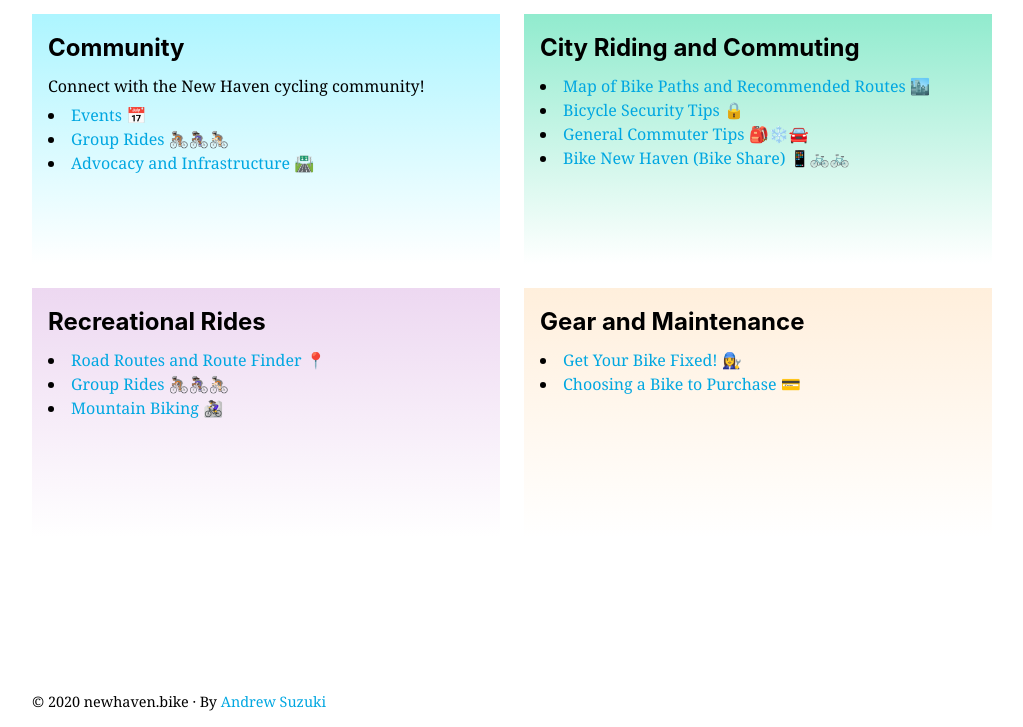
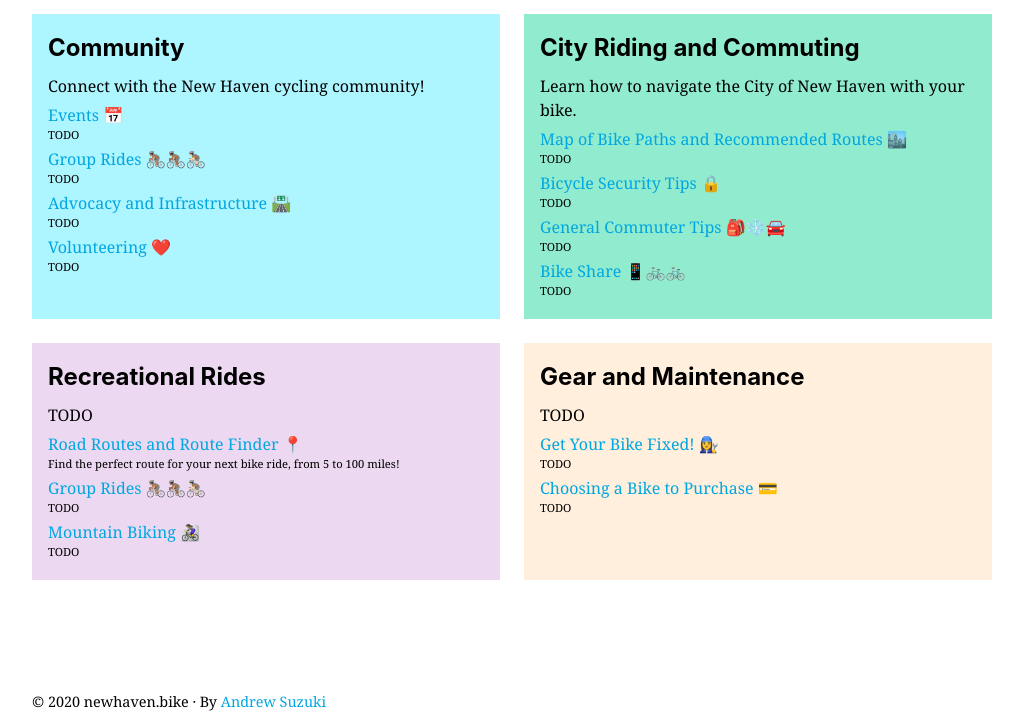
Before and after one commit to andrewsuzuki/newhaven.bike, a Gatsby site: page / in a window 1280 px wide. Shown: the part 73-800 px from the top of the page, without its empty margins (128-1151 px from the left). Built offline with nearby package versions, Linux system fonts and the light colour scheme; Gatsby itself is replaced by a stand-in of ours.

Commit message:
scaffold subcards

```diff
--- a/src/components/header.js
+++ b/src/components/header.js
@@ -12,17 +12,17 @@ const Header = ({ siteTitle }) => (
     <nav className="nav">
       <ul>
         <li>
-          <Link to="/" title="Home">
+          <Link to="/" title="Home" activeClassName="active">
             Home
           </Link>
         </li>
         <li>
-          <Link to="/about" title="About">
+          <Link to="/about" title="About" activeClassName="active">
             About
           </Link>
         </li>
         <li>
-          <Link to="/contact" title="Contact">
+          <Link to="/contact" title="Contact" activeClassName="active">
             Contact
           </Link>
         </li>
--- a/src/pages/index.js
+++ b/src/pages/index.js
@@ -4,158 +4,171 @@ import { Link } from "gatsby"
 import Layout from "../components/layout"
 import SEO from "../components/seo"
 
+const HeroCard = ({ title, to, colorClassName, children }) => (
+  <div className={`hero-card ${colorClassName}`}>
+    <h2>
+      <Link to={to} title={title}>
+        {title}
+      </Link>
+    </h2>
+    {children}
+  </div>
+)
+
+const SubCards = ({ cards }) => (
+  <div className="sub-cards">
+    {cards.map(({ to, title, blurb, emojis }) => (
+      <div className="sub-card" key={to}>
+        <Link to={to} title={title}>
+          {title}
+          {emojis && emojis.length > 0 && (
+            <>
+              {" "}
+              {emojis.map(([emoji, label], i) => (
+                <span role="img" aria-labelledby={label} key={i}>
+                  {emoji}
+                </span>
+              ))}
+            </>
+          )}
+        </Link>
+        {blurb && <span className="blurb">{blurb}</span>}
+      </div>
+    ))}
+  </div>
+)
+
 const IndexPage = () => (
   <Layout>
     <SEO title="Home" />
     <div className="hero-cards">
-      <div className="hero-card sky-blue">
-        <h2>
-          <Link to="/community" title="Community">
-            Community
-          </Link>
-        </h2>
+      <HeroCard title="Community" to="/community" colorClassName="blue">
         <p>Connect with the New Haven cycling community!</p>
-        <ul className="bulleted">
-          <li>
-            <Link to="/community/events" title="Events">
-              Events{" "}
-              <span role="img" aria-labelledby="calendar">
-                📅
-              </span>
-            </Link>
-          </li>
-          <li>
-            <Link to="#" title="TODO">
-              Group Rides{" "}
-              <span role="img" aria-labelledby="bicycle">
-                🚴🏽
-              </span>
-              <span role="img" aria-labelledby="bicycle">
-                🚴🏾‍♀️
-              </span>
-              <span role="img" aria-labelledby="bicycle">
-                🚴🏻
-              </span>
-            </Link>
-          </li>
-          <li>
-            <Link
-              to="/community/advocacy-and-infrastructure"
-              title="Advocacy and Infrastructure"
-            >
-              Advocacy and Infrastructure{" "}
-              <span role="img" aria-labelledby="motorway">
-                🛣️
-              </span>
-            </Link>
-          </li>
-        </ul>
-      </div>
-      <div className="hero-card neon-green">
-        <h2>City Riding and Commuting</h2>
-        <ul className="bulleted">
-          <li>
-            <Link to="#" title="TODO">
-              Map of Bike Paths and Recommended Routes{" "}
-              <span role="img" aria-labelledby="cityscape">
-                🏙️
-              </span>
-            </Link>
-          </li>
-          <li>
-            <Link to="#" title="TODO">
-              Bicycle Security Tips{" "}
-              <span role="img" aria-labelledby="locked">
-                🔒
-              </span>
-            </Link>
-          </li>
-          <li>
-            <Link to="#" title="TODO">
-              General Commuter Tips{" "}
-              <span role="img" aria-labelledby="backpack">
-                🎒
-              </span>
-              <span role="img" aria-labelledby="snowflake">
-                ❄️
-              </span>
-              <span role="img" aria-labelledby="car">
-                🚘
-              </span>
-            </Link>
-          </li>
-          <li>
-            <Link to="#" title="TODO">
-              Bike New Haven (Bike Share){" "}
-              <span role="img" aria-labelledby="phone">
-                📱
-              </span>
-              <span role="img" aria-labelledby="bicycle">
-                🚲
-              </span>
-              <span role="img" aria-labelledby="bicycle">
-                🚲
-              </span>
-            </Link>
-          </li>
-        </ul>
-      </div>
-      <div className="hero-card purple">
-        <h2>Recreational Rides</h2>
-        <ul className="bulleted">
-          <li>
-            <Link to="#" title="TODO">
-              Road Routes and Route Finder{" "}
-              <span role="img" aria-labelledby="pin">
-                📍
-              </span>
-            </Link>
-          </li>
-          <li>
-            <Link to="#" title="TODO">
-              Group Rides{" "}
-              <span role="img" aria-labelledby="bicycle">
-                🚴🏽
-              </span>
-              <span role="img" aria-labelledby="bicycle">
-                🚴🏾‍♀️
-              </span>
-              <span role="img" aria-labelledby="bicycle">
-                🚴🏻
-              </span>
-            </Link>
-          </li>
-          <li>
-            <Link to="#" title="TODO">
-              Mountain Biking{" "}
-              <span role="img" aria-labelledby="mountain biker">
-                🚵‍♀️
-              </span>
-            </Link>
-          </li>
-        </ul>
-      </div>
-      <div className="hero-card red">
-        <h2>Gear and Maintenance</h2>
-        <ul className="bulleted">
-          <li>
-            <Link to="#" title="TODO">
-              Get Your Bike Fixed!{" "}
-              <span role="img" aria-labelledby="mechanic">
-                👩‍🔧
-              </span>
-            </Link>
-          </li>
-          <li>
-            <Link to="#" title="TODO">
-              Choosing a Bike to Purchase{" "}
-              <span role="img" aria-labelledby="credit card">
-                💳
-              </span>
-            </Link>
-          </li>
-        </ul>
-      </div>
+        <SubCards
+          cards={[
+            {
+              to: "/community/events",
+              title: "Events",
+              blurb: "TODO",
+              emojis: [["📅", "calendar"]],
+            },
+            {
+              to: "/rides/group-rides",
+              title: "Group Rides",
+              blurb: "TODO",
+              emojis: [
+                ["🚴🏽", "cyclist"],
+                ["🚴🏾", "cyclist"],
+                ["🚴🏻", "cyclist"],
+              ],
+            },
+            {
+              to: "/community/advocacy",
+              title: "Advocacy and Infrastructure",
+              blurb: "TODO",
+              emojis: [["🛣️", "motorway"]],
+            },
+            {
+              to: "/community/volunteering",
+              title: "Volunteering",
+              blurb: "TODO",
+              emojis: [["❤️", "heart"]],
+            },
+          ]}
+        />
+      </HeroCard>
+      <HeroCard
+        title="City Riding and Commuting"
+        to="/commuting"
+        colorClassName="green"
+      >
+        <p>Learn how to navigate the City of New Haven with your bike.</p>
+        <SubCards
+          cards={[
+            {
+              to: "/commuting/map",
+              title: "Map of Bike Paths and Recommended Routes",
+              blurb: "TODO",
+              emojis: [["🏙️", "cityscape"]],
+            },
+            {
+              to: "/commuting/bicycle-security",
+              title: "Bicycle Security Tips",
+              blurb: "TODO",
+              emojis: [["🔒", "locked"]],
+            },
+            {
+              to: "/commuting/general-tips",
+              title: "General Commuter Tips",
+              blurb: "TODO",
+              emojis: [
+                ["🎒", "backpack"],
+                ["❄️", "snowflake"],
+                ["🚘", "car"],
+              ],
+            },
+            {
+              to: "/commuting/bike-share",
+              title: "Bike Share",
+              blurb: "TODO",
+              emojis: [
+                ["📱", "phone"],
+                ["🚲", "bicycle"],
+                ["🚲", "bicycle"],
+              ],
+            },
+          ]}
+        />
+      </HeroCard>
+      <HeroCard title="Recreational Rides" to="/rides" colorClassName="purple">
+        <p>TODO</p>
+        <SubCards
+          cards={[
+            {
+              to: "/rides/routes",
+              title: "Road Routes and Route Finder",
+              blurb:
+                "Find the perfect route for your next bike ride, from 5 to 100 miles!",
+              emojis: [["📍", "pin"]],
+            },
+            {
+              to: "/rides/group-rides",
+              title: "Group Rides",
+              blurb: "TODO",
+              emojis: [
+                ["🚴🏽", "cyclist"],
+                ["🚴🏾", "cyclist"],
+                ["🚴🏻", "cyclist"],
+              ],
+            },
+            {
+              to: "/rides/mountain-biking",
+              title: "Mountain Biking",
+              blurb: "TODO",
+              emojis: [["🚵‍♀️", "mountain biker"]],
+            },
+          ]}
+        />
+      </HeroCard>
+      <HeroCard title="Gear and Maintenance" to="/gear" colorClassName="tan">
+        <p>TODO</p>
+        <SubCards
+          cards={[
+            {
+              to: "/gear/fix-your-bike",
+              title: "Get Your Bike Fixed!",
+              blurb: "TODO",
+              emojis: [["👩‍🔧", "mechanic"]],
+            },
+            {
+              to: "/gear/purchase-a-bike",
+              title: "Choosing a Bike to Purchase",
+              blurb: "TODO",
+              emojis: [["💳", "credit card"]],
+            },
+          ]}
+        />
+      </HeroCard>
     </div>
   </Layout>
 )
--- a/src/styles/layout.scss
+++ b/src/styles/layout.scss
@@ -128,9 +128,12 @@ p {
 
 .header {
   margin: 1.33rem 0 1.67rem;
+
+  @include media(">=mobile") {
     display: flex;
     justify-content: space-between;
     align-items: center;
+  }
 
   .site-title {
     margin: 0;
@@ -143,18 +146,30 @@ p {
   }
 
   .nav {
+    margin-top: 2px;
+    @include media(">=mobile") {
+      margin-top: 0;
+    }
+
     ul {
       list-style: none;
       display: flex;
 
       li {
-        margin-left: 5px;
+        margin-right: 10px;
+
+        &:last-of-type {
+          margin-right: 0;
+        }
 
         a {
           font-family: Helvetica, Arial, serif;
           font-weight: bold;
           font-size: 0.9em;
-          padding: 3px;
+
+          &.active {
+            color: black;
+          }
         }
       }
     }
@@ -175,36 +190,46 @@ p {
 }
 
 .hero-cards {
+  @include media(">=tablet") {
+    margin: 0;
     display: grid;
     grid-template-columns: 1fr 1fr;
-  grid-auto-rows: 250px;
+    // grid-auto-rows: 300px;
+    // TODO make all cards the same height; defined by max-content?, for all rows (not per row)
     gap: 1.5em;
+  }
 
   .hero-card {
     padding: 1em;
     overflow: hidden;
+    margin-bottom: 1.5em;
 
-    &.sky-blue {
-      background: #ADF5FF;
-      background: linear-gradient(0deg, transparent 0%, #ADF5FF 100%);
+    @include media(">=tablet") {
+      margin: 0;
     }
 
-    &.neon-green {
-      background: #91EBCE;
-      background: linear-gradient(0deg, transparent 0%, #91EBCE 100%);
+    &.blue {
+      background: #adf5ff;
+      // background: linear-gradient(0deg, transparent 0%, #adf5ff 100%);
+    }
+
+    &.green {
+      background: #91ebce;
+      // background: linear-gradient(0deg, transparent 0%, #91ebce 100%);
     }
 
     &.purple {
-      background: #EDD8F1;
-      background: linear-gradient(0deg, transparent 0%, #EDD8F1 100%);
+      background: #edd8f1;
+      // background: linear-gradient(0deg, transparent 0%, #edd8f1 100%);
     }
 
-    &.red {
-      background: #FFEFDC;
-      background: linear-gradient(0deg, transparent 0%, #FFEFDC 100%);
+    &.tan {
+      background: #ffefdc;
+      // background: linear-gradient(0deg, transparent 0%, #ffefdc 100%);
     }
 
-    h2, p {
+    h2,
+    p {
       margin-top: 0;
       margin-bottom: 0.33em;
     }
@@ -214,6 +239,21 @@ p {
         color: inherit;
       }
     }
+
+    .sub-cards {
+      .sub-card {
+        margin-bottom: 0.2em;
+
+        a {
+          display: block;
+        }
+
+        .blurb {
+          display: block;
+          font-size: 0.7em;
+        }
+      }
+    }
   }
 }
 
```
Also changed, not shown: doc/plan.md (+1 -0 lines). Lines whose indentation alone changed are shown as unchanged.
